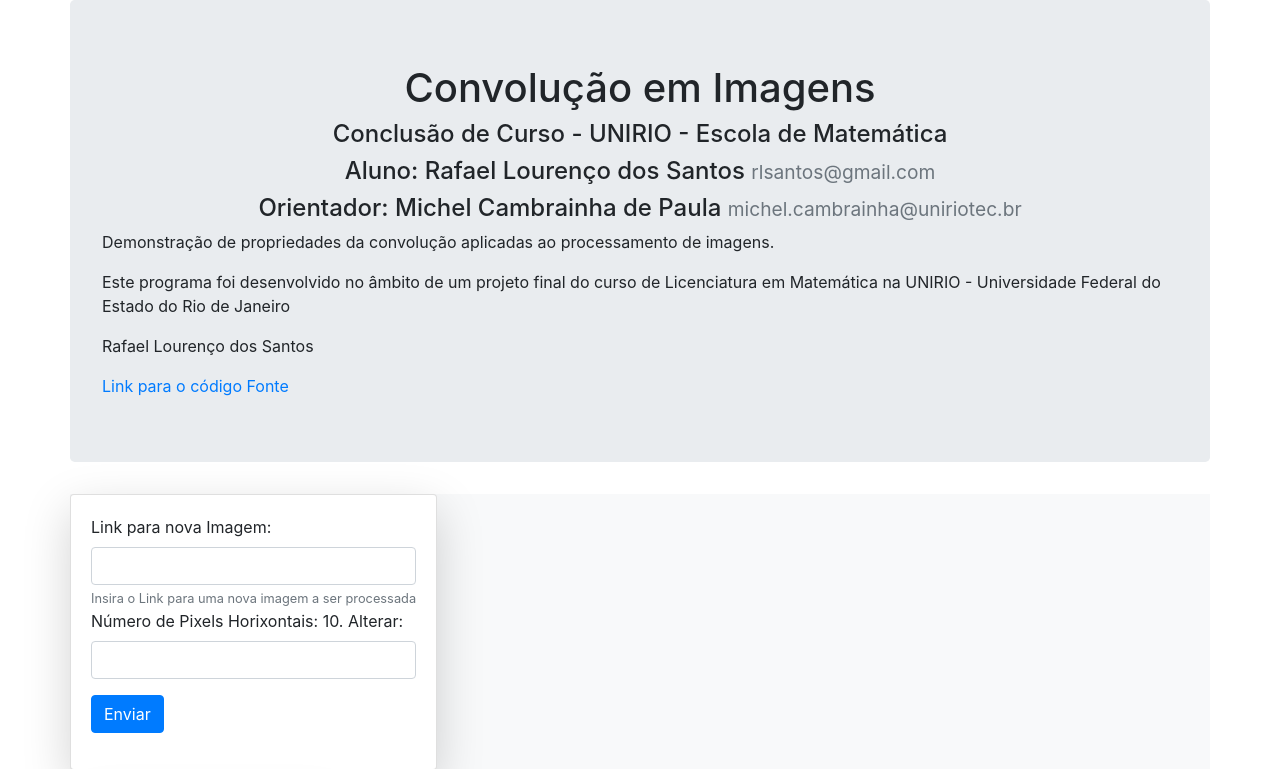
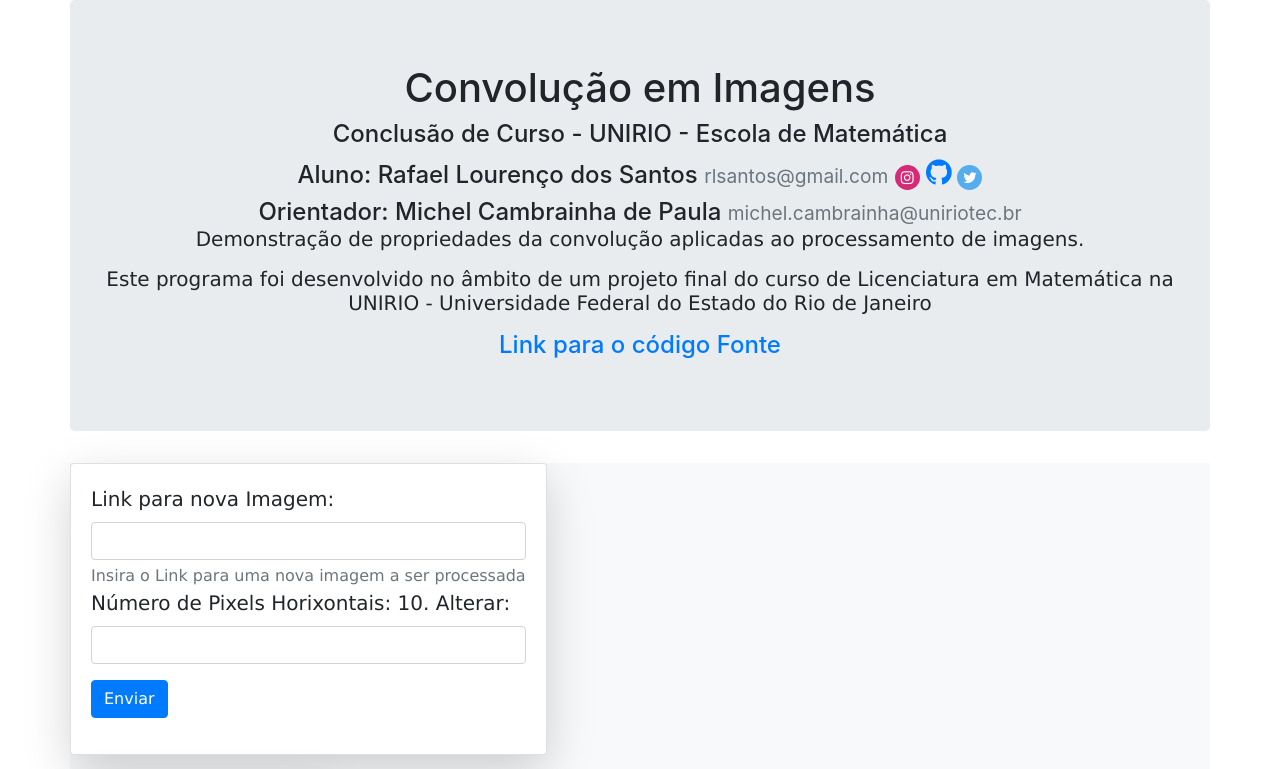
Before and after one commit to rafsantos/convolucao, a Flask app: page / in a window 1280 px wide. Shown: the top 769 px of the page. Run offline with Flask 3, Linux system fonts and the light colour scheme; parts of the project's set-up code (start-up, migrations or seed data) failed here and were passed over.

Commit message:
melhoria layot

```diff
--- a/static/styles/style.css
+++ b/static/styles/style.css
@@ -1,7 +1,3 @@
-.imagem {
-    width: 400px;
-    height: auto;
-}
 
 p, form {
     font-family: Verdana, Geneva, Tahoma, sans-serif;
@@ -15,3 +11,51 @@ p, form {
 .saida{
     background-color: darkgoldenrod;
 }
+
+/* Style all font awesome icons */
+.fa {
+    padding: 5px;
+    font-size: 15px;
+    width: 25px;
+    text-align: center;
+    text-decoration: none;
+    border-radius: 50%;
+  }
+
+
+  /* Add a hover effect if you want */
+  .fa:hover {
+    opacity: 0.7;
+  }
+
+  /* Set a specific color for each brand */
+
+  /* Facebook */
+  .fa-facebook {
+    background: #3B5998;
+    color: white;
+  }
+
+  /* Twitter */
+  .fa-twitter {
+    background: #55ACEE;
+    color: white;
+  }
+
+  /* Instagram */
+  .fa-instagram {
+    background: #D62976;
+    color: white;
+  }
+
+  /* Github */
+  .fa-github {
+    padding: 0px;
+    font-size: 30px;
+    width: 25px;
+    height: 25px;
+    text-align: center;
+
+    text-decoration: none;
+    border-radius: 50%;
+  }
--- a/templates/img_in.html
+++ b/templates/img_in.html
@@ -7,8 +7,8 @@
   <meta name="viewport" content="width=device-width, initial-scale=1, shrink-to-fit=no">
   <link rel="stylesheet" href="https://cdn.jsdelivr.net/npm/bootstrap@4.3.1/dist/css/bootstrap.min.css"
     integrity="sha384-ggOyR0iXCbMQv3Xipma34MD+dH/1fQ784/j6cY/iJTQUOhcWr7x9JvoRxT2MZw1T" crossorigin="anonymous">
-  <!-- Optional JavaScript
-    <link rel="stylesheet" href="static/styles/style.css"> -->
+  <link rel="stylesheet" href="https://cdnjs.cloudflare.com/ajax/libs/font-awesome/4.7.0/css/font-awesome.min.css">
+  <link rel="stylesheet" href="static/styles/style.css">
   <title>Convolução de Imagens</title>
 </head>
 
@@ -16,13 +16,17 @@
   <div class="container jumbotron">
     <h1 class="jumbotron-heading text-center">Convolução em Imagens</h1>
     <h4 class="text-center">Conclusão de Curso - UNIRIO - Escola de Matemática</h4>
-    <h4 class="text-center">Aluno: Rafael Lourenço dos Santos <small class="text-muted">rlsantos@gmail.com</small></h4>
-    <h4 class="text-center">Orientador: Michel Cambrainha de Paula <small
-        class="text-muted">michel.cambrainha@uniriotec.br</small></h4>
+    <h4 class="text-center">Aluno: Rafael Lourenço dos Santos
+    <a href="mailto:rlsantos@gmail.com"><small class="text-muted">rlsantos@gmail.com</small></a>
+    <a href="https://www.instagram.com/rafael.rlsantos/" class="fa fa-instagram"></a>
+    <a href="https://github.com/rafsantos" class="fa fa-github"></a>
+    <a href="#" class="fa fa-twitter"></a></h4>
+    <h4 class="text-center">Orientador: Michel Cambrainha de Paula
+    <a href="mailto:michel.cambrainha@uniriotec.br"><small class="text-muted">michel.cambrainha@uniriotec.br</small></a>
     <p> Demonstração de propriedades da convolução aplicadas ao processamento de imagens.</p>
     <p>Este programa foi desenvolvido no âmbito de um projeto final do curso de Licenciatura em Matemática na UNIRIO -
       Universidade Federal do Estado do Rio de Janeiro</p>
-    <p> Rafael Lourenço dos Santos </p>
+
     <a href="https://github.com/rafsantos/convolucao">Link para o código Fonte</a>
   </div>
 
```
